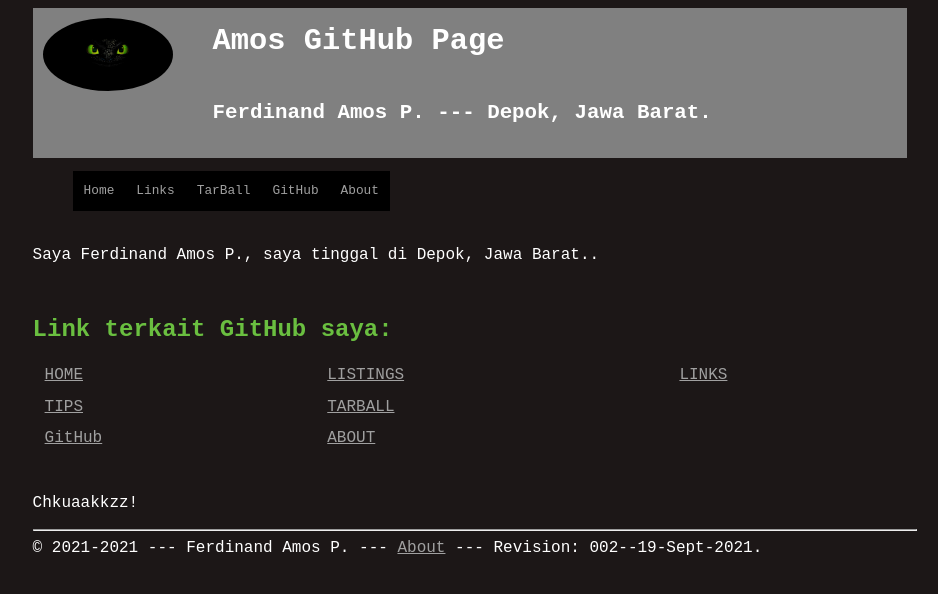
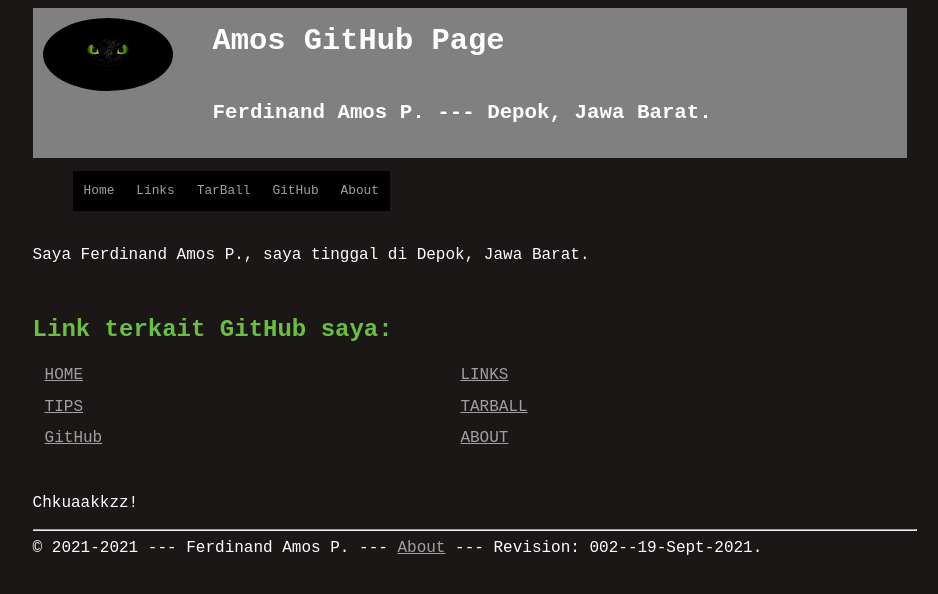
Before and after one commit to ferdinandamos/os212, a Jekyll site: the page built from index.md, in a window 1280 px wide. Shown: the top 594 px of the page, without its empty margins (165-1103 px from the left). Built offline with Jekyll 4.4.1, drawn with Linux system fonts in a browser that asks for light colours.

Commit message:
Update index.md

```diff
--- a/index.md
+++ b/index.md
@@ -2,13 +2,13 @@
 ---
 
 <br>
-Saya {{ site.author }}, saya tinggal di {{ site.address }}.
+Saya {{ site.author }}, saya tinggal di {{ site.address }}
 
 
 <br>
 ## Link terkait GitHub saya:
 
-| [HOME]({{ site.baseurl }}/) | [LISTINGS]({{ site.baseurl }}/000.html) | [LINKS]({{ site.baseurl }}/LINKS/) |
+| [HOME]({{ site.baseurl }}/) | [LINKS]({{ site.baseurl }}/LINKS/) |
 | [TIPS]({{ site.baseurl }}/TIPS/) | [TARBALL](https://os.vlsm.org/Log/ferdinandamos.tar.bz2.txt) |
 | [GitHub](https://github.com/ferdinandamos/) | [ABOUT]({{ site.baseurl }}/ABOUT/)	|
 
```
